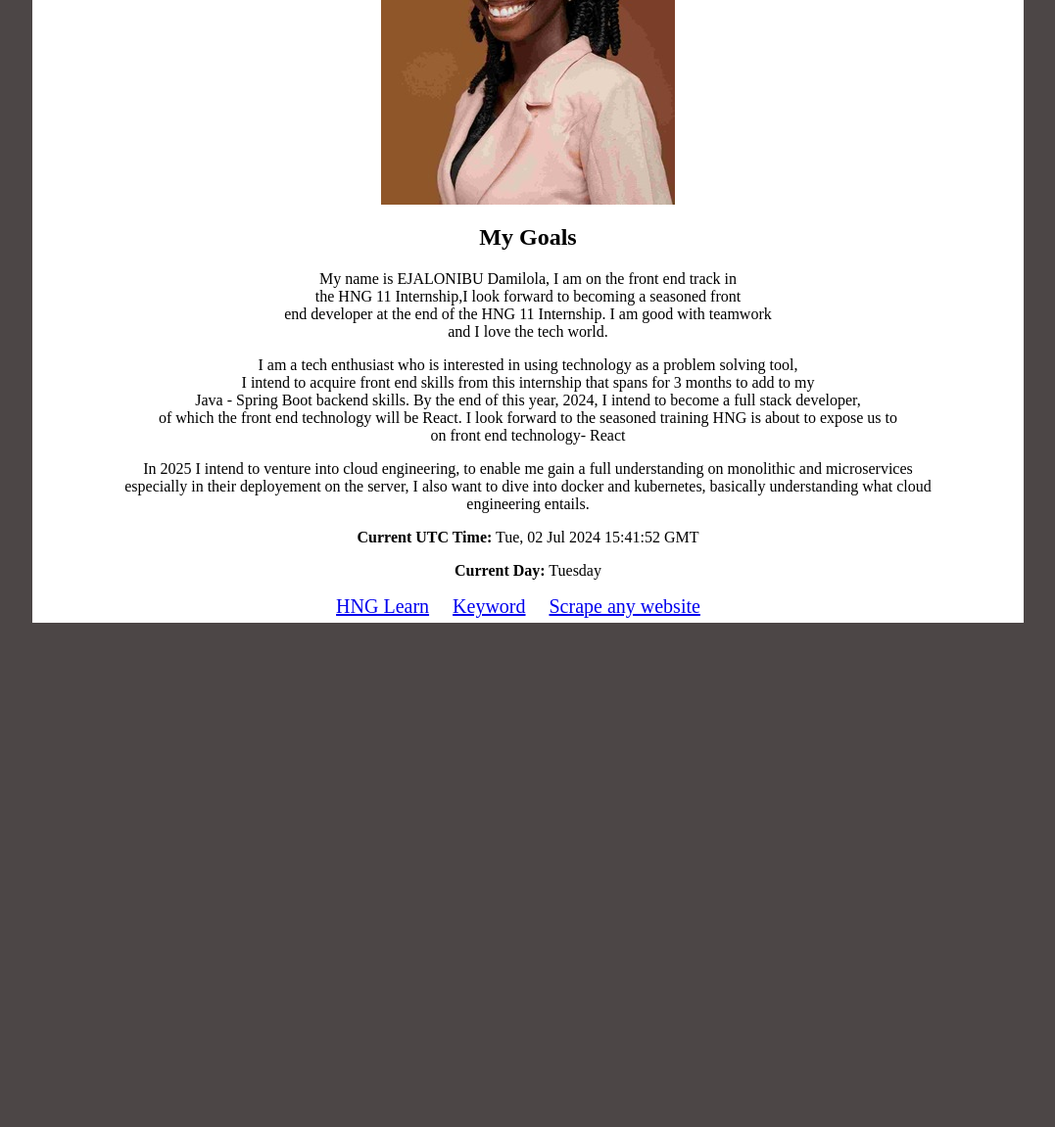
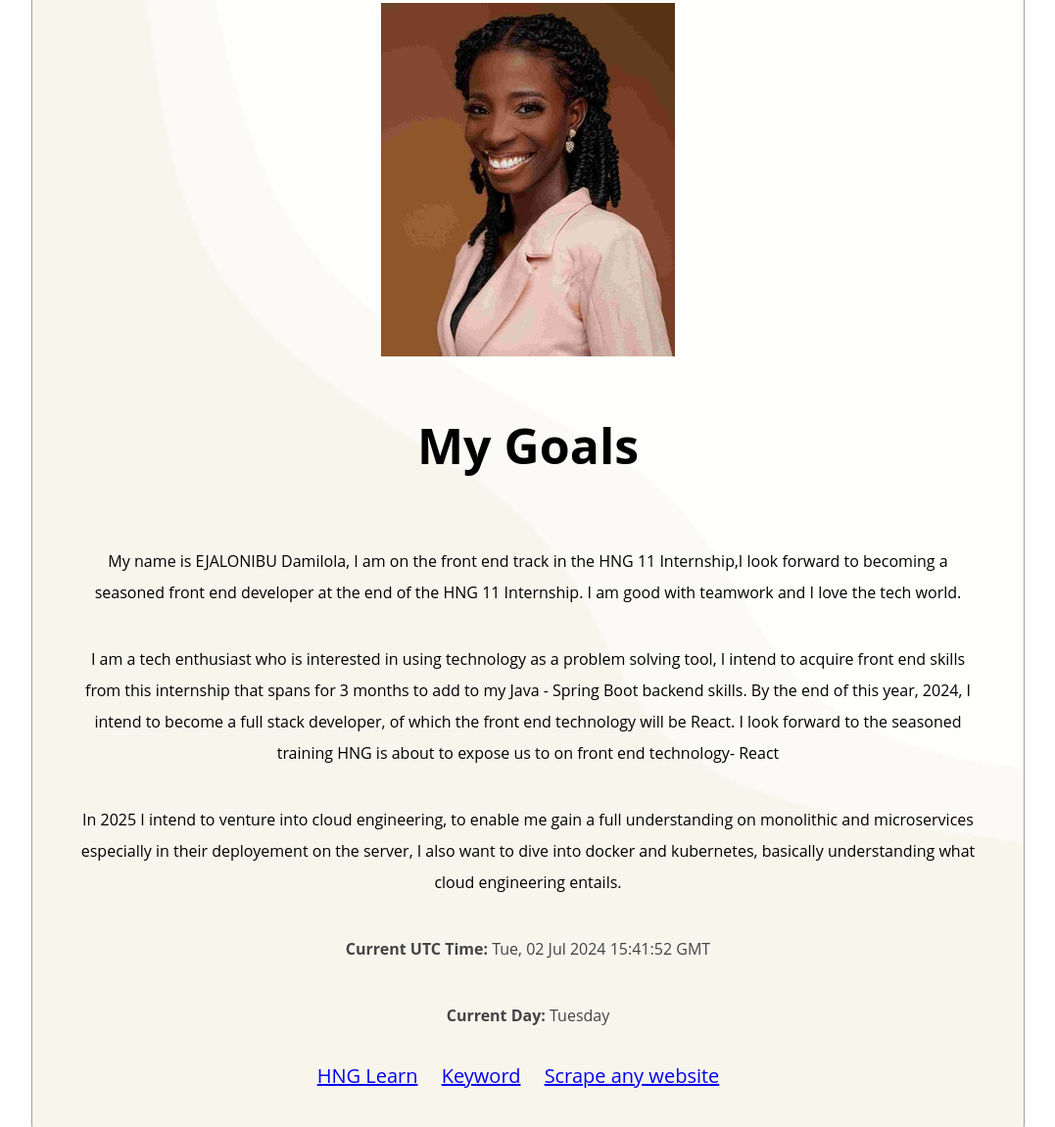
Before and after one commit to ejalonibudamilola/damiloladeborahhng11, a plain HTML site: page index.html in a window 1280 px wide. Shown: the part 463-1614 px from the top of the page at 98% size, without its empty margins (101-1178 px from the left). Before the commit the page ends 1225 px from the top, so only its background shows below. Drawn offline with Linux system fonts and the light colour scheme.

Commit message:
code updates

```diff
--- a/css/hng.css
+++ b/css/hng.css
@@ -1,9 +1,38 @@
-body{
-background-color:#4C4646;}
-#whole {background-color: #FFFFFF; margin: 10%; padding-top:5px; padding-bottom:5px;}
+body {
+    font-family: "Open Sans", sans-serif;
+    color: #444444;
+}
+
+section{
+    padding: 60px 0;
+}
+
+
+#whole {
+    background-color: #FFFFFF;
+    margin: auto;
+    padding-top:2%;
+    padding-bottom:2%;
+    background: url(../images/bg.png) top center no-repeat;background-size: cover;
+    border: 1px solid #af9c9c;
+    border-radius: 1em;
+    width:80%;
+    line-height: 2;
+}
 
 #slackusername {text-align:center; color:#0C090A;}
 #goals {text-align: center; color:#000000;}
 #time {text-align: center;}
-#link {text-align: center;}
-a {font-size: 20px; padding-right: 20px;}
+#link {text-align: center; margin-bottom: 2%;}
+a {font-size: 20px; padding-right: 20px; padding-bottom: 20px;}
+p{padding:10px 40px}
+h1{font-size: 60px;}
+h2{font-size: 50px;}
+
+
+
+@media (max-width: 1024px) {
+    a {font-size: 30px; padding-right: 2%;}
+    p{font-size: 30px;}
+
+  }
--- a/index.html
+++ b/index.html
@@ -4,7 +4,8 @@
    <link rel="stylesheet" type="text/css" href="css/hng.css" media="screen">
  </head>
  <body>
-   <div id= "whole">
+   <section>
+	<div id="whole">
 	    <div id= slackusername>
 		   <h1>Ejalonibu Damilola</h1>
 		   <p data-testid="slackDisplayName"><img src ="images/slack.png">@damiloladeborah</p>
@@ -14,19 +15,19 @@
 
 		<div id="goals">
 			<h2>My Goals</h2>
-			<p>My name is EJALONIBU Damilola, I am on the front end track in<br/>
-			the HNG 11 Internship,I look forward to becoming a seasoned front<br/> end developer at the end of the HNG 11 Internship.
-			I am good with teamwork<br/> and I love the tech world.</p>
+			<p>My name is EJALONIBU Damilola, I am on the front end track in
+			the HNG 11 Internship,I look forward to becoming a seasoned front end developer at the end of the HNG 11 Internship.
+			I am good with teamwork and I love the tech world.
 			<p>
-				I am a tech enthusiast who is interested in using technology as a problem solving tool,<br/>
-				I intend to acquire front end skills from this internship that spans for 3 months to add to my<br/>
-				Java - Spring Boot backend skills. By the end of this year, 2024, I intend to become a full stack developer,<br/>
-				of which the front end technology will be React. I look forward to the seasoned training HNG is about to expose us to<br/>
+				I am a tech enthusiast who is interested in using technology as a problem solving tool,
+				I intend to acquire front end skills from this internship that spans for 3 months to add to my
+				Java - Spring Boot backend skills. By the end of this year, 2024, I intend to become a full stack developer,
+				of which the front end technology will be React. I look forward to the seasoned training HNG is about to expose us to
 				on front end technology- React
 			</p>
 			<p>
-				In 2025 I intend to venture into cloud engineering, to enable me gain a full understanding on monolithic and microservices<br/>
-				especially in their deployement on the server, I also want to dive into docker and kubernetes, basically understanding what cloud<br/>
+				In 2025 I intend to venture into cloud engineering, to enable me gain a full understanding on monolithic and microservices
+				especially in their deployement on the server, I also want to dive into docker and kubernetes, basically understanding what cloud
 				engineering entails.
 			</p>
 		</div>
@@ -41,9 +42,9 @@
 			<a target="_blank" data-testid="keywordLink" href="https://keyword.dog/">Keyword</a>
 			<a target="_blank" data-testid="scrapeanywebLink" href="https://scrapeanyweb.site/">Scrape any website</a>
 		</div>
+	</div>
 
-
-	</div>
+   </section>
 
 	<script>
 		var days = ['Sunday','Monday','Tuesday','Wednesday','Thursday','Friday','Saturday'];
```
Also changed, not shown: images/bg.png (added).
